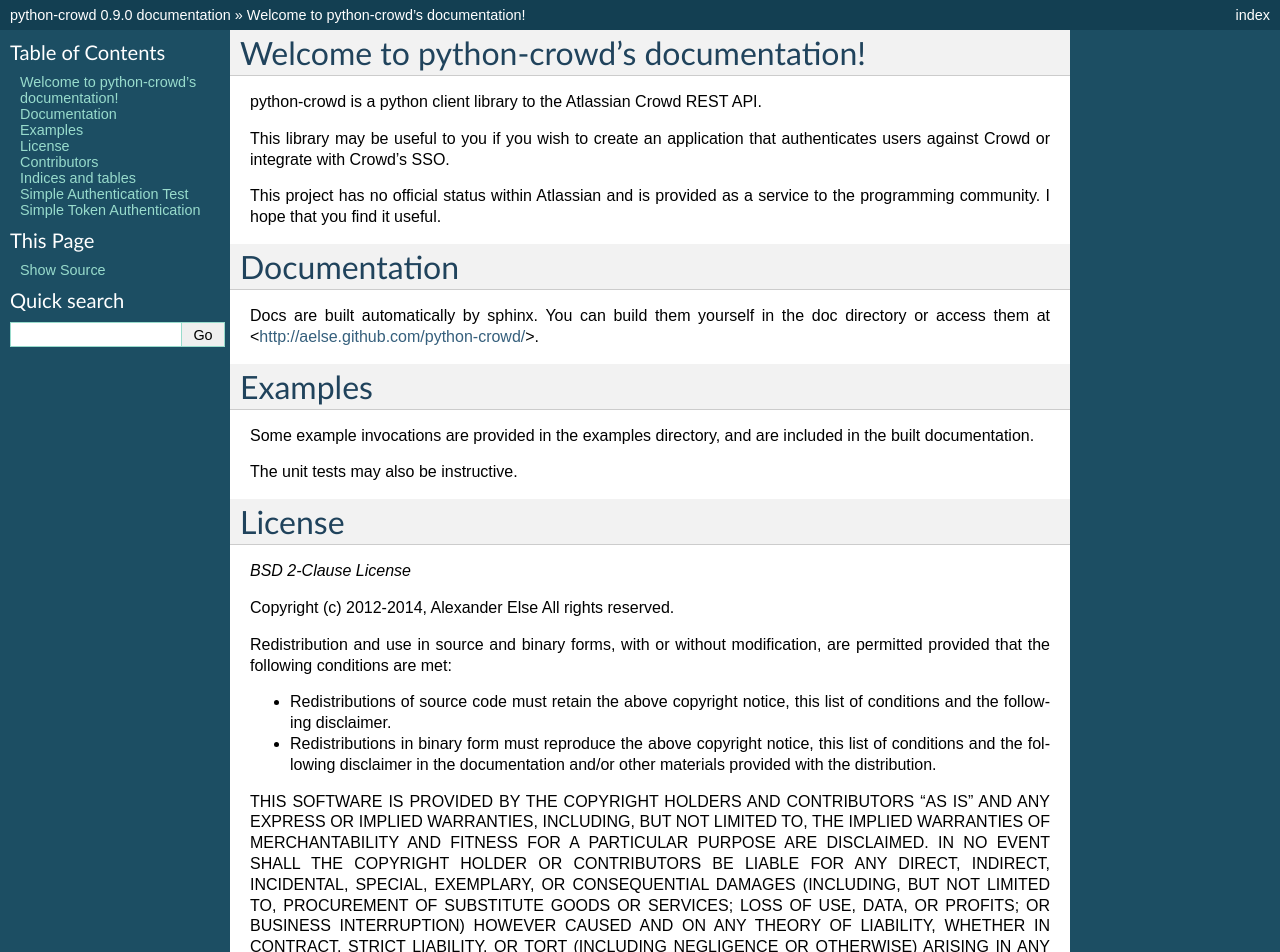
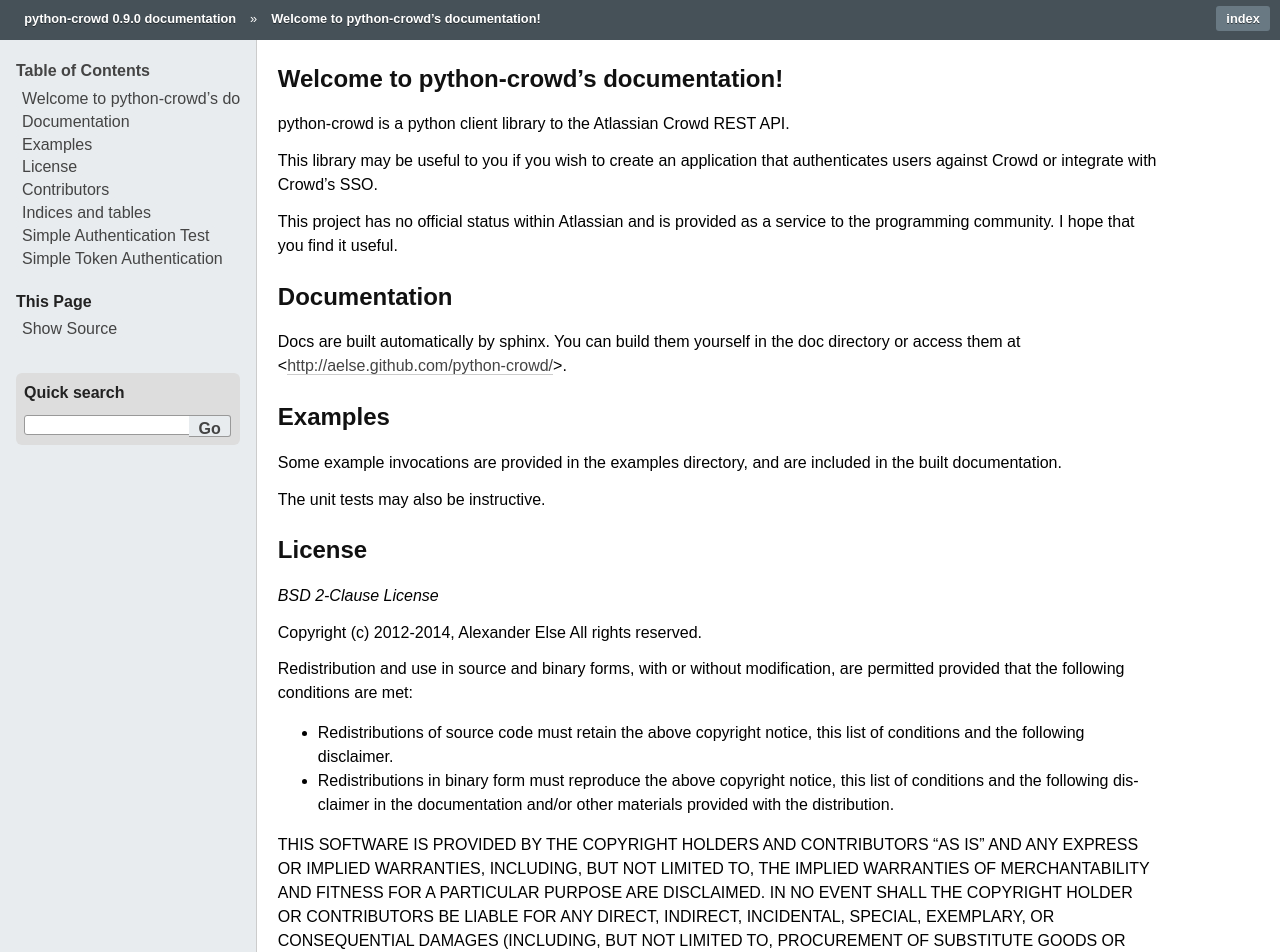
Before and after one commit to pycontribs/python-crowd, a Sphinx documentation site: the page built from doc/index.rst, in a window 1280 px wide. Shown: the top 952 px of the page. Built offline with Sphinx 7.4.7, drawn with Linux system fonts in a browser that asks for light colours.

Commit message:
output docs with readthedocs theme

```diff
--- a/doc/conf.py
+++ b/doc/conf.py
@@ -91,7 +91,8 @@ pygments_style = 'sphinx'
 
 # The theme to use for HTML and HTML Help pages.  See the documentation for
 # a list of builtin themes.
-html_theme = 'default'
+#html_theme = 'default'
+html_theme = 'rtd'
 
 # Theme options are theme-specific and customize the look and feel of a theme
 # further.  For a list of options available for each theme, see the
@@ -99,7 +100,7 @@ html_theme = 'default'
 #html_theme_options = {}
 
 # Add any paths that contain custom themes here, relative to this directory.
-#html_theme_path = []
+html_theme_path = ['themes']
 
 # The name for this set of Sphinx documents.  If None, it defaults to
 # "<project> v<release> documentation".
```
